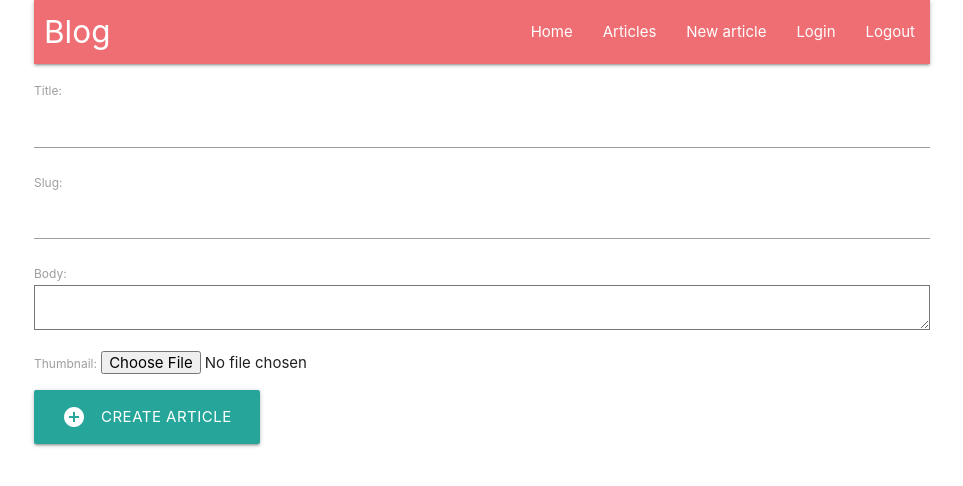
After one commit to robertklim/blog, a Django app: page /articles/create/ in a window 1280 px wide. The commit adds this page. Shown: the top 486 px of the page, without its empty margins (158-1121 px from the left). Run offline with Django 3.2, Linux system fonts and the light colour scheme; the visitor is signed in with stand-in values (Sample User, id 1).

Commit message:
Add article create form and require login to acces it

```diff
--- /dev/null
+++ b/src/articles/forms.py
@@ -0,0 +1,13 @@
+from django import forms
+
+from .models import Article
+
+class ArticleCreateForm(forms.ModelForm):
+    class Meta:
+        model = Article
+        fields = [
+            'title',
+            'slug',
+            'body',
+            'thumbnail',
+        ]
--- a/src/articles/models.py
+++ b/src/articles/models.py
@@ -1,4 +1,5 @@
 from django.db import models
+from django.urls import reverse_lazy
 from django.utils.text import slugify
 
 class Article(models.Model):
@@ -19,3 +20,6 @@ class Article(models.Model):
         if self.slug is None:
             self.slug = slugify(self.title)
         super(Article, self).save(*args, **kwargs)
+
+    def get_absolute_url(self):
+        return reverse_lazy('articles:article-list')
--- /dev/null
+++ b/src/articles/templates/articles/article_create_form.html
@@ -0,0 +1,10 @@
+{% extends 'base.html' %} {% block content %}
+
+<form action="" method="POST">{% csrf_token %} {{ form.as_p }}
+    <button type="submit" class="btn-large waves-effect waves-light left">
+        <i class="material-icons left">add_circle</i>
+        Create article
+    </button>
+</form>
+
+{% endblock content %}
--- a/src/articles/urls.py
+++ b/src/articles/urls.py
@@ -1,10 +1,15 @@
 from django.urls import path
 
-from .views import ArticleDetailView, ArticleListView
+from .views import (
+    ArticleCreateView,
+    ArticleDetailView,
+    ArticleListView,
+)
 
 app_name = 'articles'
 
 urlpatterns = [
     path('', ArticleListView.as_view(), name='article-list'),
+    path('create/', ArticleCreateView.as_view(), name='article-create'),
     path('<slug:slug>', ArticleDetailView.as_view(), name='article-detail'),
 ]
--- a/src/articles/views.py
+++ b/src/articles/views.py
@@ -1,7 +1,13 @@
+from django.contrib.auth.mixins import LoginRequiredMixin
 from django.shortcuts import render
-from django.views.generic import DetailView, ListView
+from django.views.generic import CreateView, DetailView, ListView
 
+from .forms import ArticleCreateForm
 from .models import Article
+
+class ArticleCreateView(LoginRequiredMixin, CreateView):
+    form_class = ArticleCreateForm
+    template_name = 'articles/article_create_form.html'
 
 class ArticleDetailView(DetailView):
     def get_queryset(self):
--- a/src/blog/settings/local.py
+++ b/src/blog/settings/local.py
@@ -130,6 +130,8 @@ MEDIA_URL = '/media/'
 
 MEDIA_ROOT = os.path.join(BASE_DIR, 'media')
 
+LOGIN_URL = 'accounts:account-login'
+
 LOGIN_REDIRECT_URL = 'articles:article-list'
 
 # LOGOUT_REDIRECT_URL = 'home'
--- a/src/templates/snippets/nav.html
+++ b/src/templates/snippets/nav.html
@@ -4,6 +4,7 @@
         <ul id="nav-mobile" class="right hide-on-med-and-down">
             <li><a href="{% url 'home' %}">Home</a></li>
             <li><a href="{% url 'articles:article-list' %}">Articles</a></li>
+            <li><a href="{% url 'articles:article-create' %}">New article</a></li>
             <li><a href="{% url 'accounts:account-login' %}">Login</a></li>
             <li><a href="{% url 'accounts:account-logout' %}">Logout</a></li>
         </ul>
```
